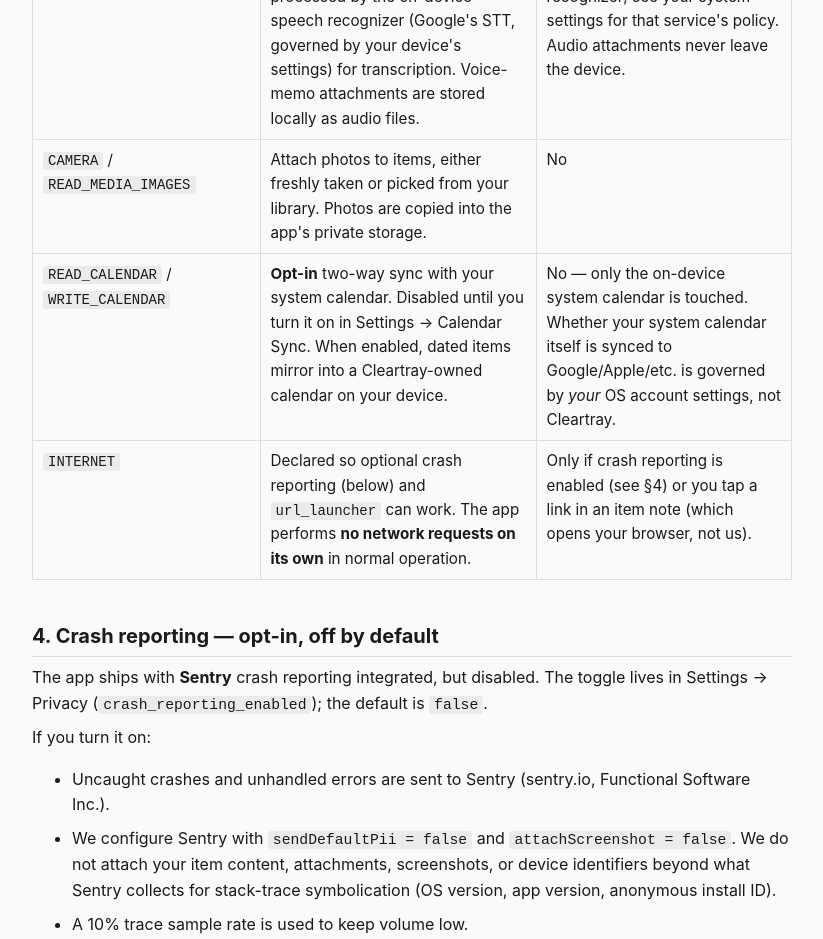
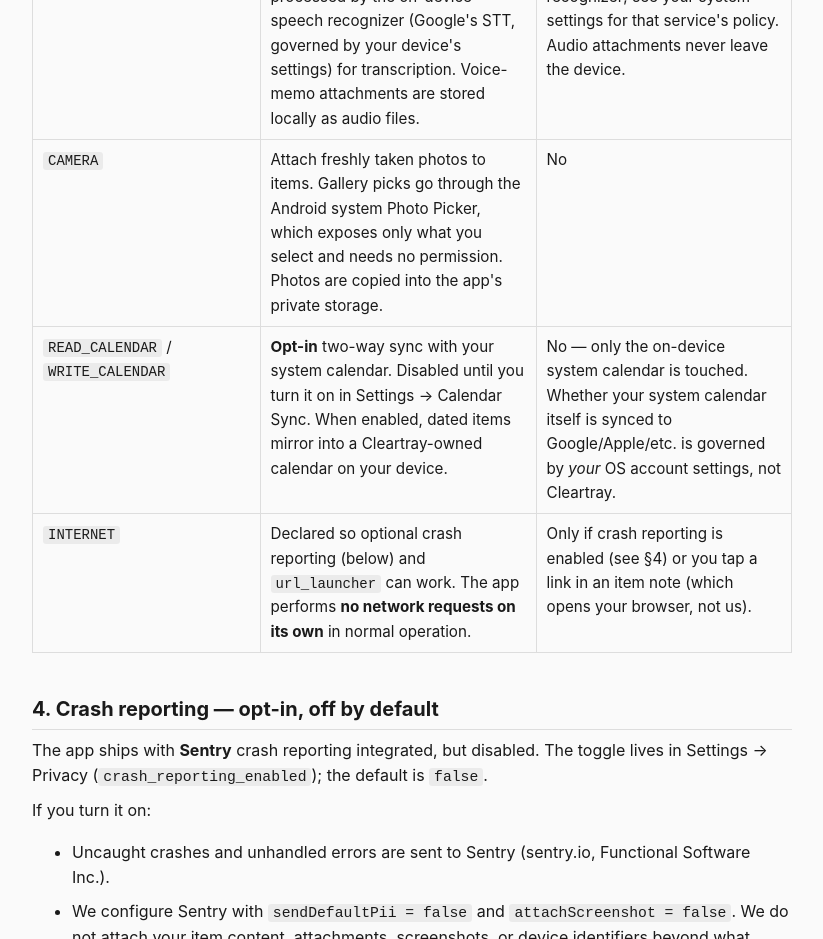
Before and after one commit to roman10/cleartray-privacy, a plain HTML site: page index.html in a window 1280 px wide. Shown: the part 1340-2279 px from the top of the page, without its empty margins (228-1051 px from the left). Drawn offline with Linux system fonts and the light colour scheme.

Commit message:
Drop READ_MEDIA_IMAGES from permission table, note system Photo Picker
Mirrors the app-side change (gtd 0dda2d3) so the published policy
matches what the AAB actually requests. Play rejects READ_MEDIA_IMAGES
for infrequent photo use; gallery picks now go through the Android
system Photo Picker instead, which exposes only the selected files
and needs no permission.

Co-Authored-By: Claude Opus 4.7 (1M context) <noreply@anthropic.com>

```diff
--- a/index.html
+++ b/index.html
@@ -90,8 +90,8 @@
       <td>Speech-to-text routes through your device's configured recognizer; see your system settings for that service's policy. Audio attachments never leave the device.</td>
     </tr>
     <tr>
-      <td><code>CAMERA</code> / <code>READ_MEDIA_IMAGES</code></td>
-      <td>Attach photos to items, either freshly taken or picked from your library. Photos are copied into the app's private storage.</td>
+      <td><code>CAMERA</code></td>
+      <td>Attach freshly taken photos to items. Gallery picks go through the Android system Photo Picker, which exposes only what you select and needs no permission. Photos are copied into the app's private storage.</td>
       <td>No</td>
     </tr>
     <tr>
```
Also changed, not shown: 1 other file.
